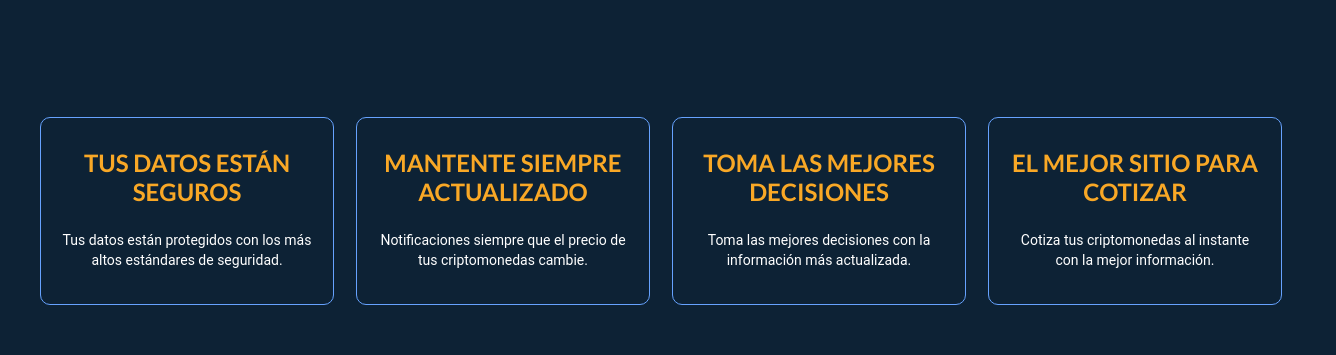
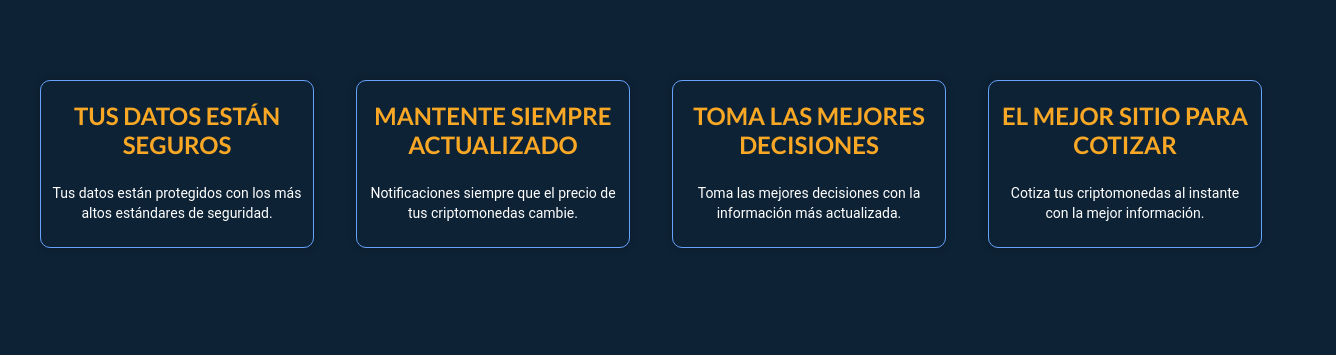
Before and after one commit to OscarVarelaGallardo/cotizadorBitcoins, a React (Vite) app: page / in a window 1280 px wide. Shown: the part 756-1111 px from the top of the page, 1336 px wide, since content can reach past the window. Built offline with nearby package versions, Linux system fonts and the light colour scheme; no server answers.

Commit message:
responsive

```diff
--- a/src/components/Card.jsx
+++ b/src/components/Card.jsx
@@ -12,8 +12,10 @@ const Card = ({ title, description }) => {
           color: '#FFF',
           width: '100%',
           borderRadius: '10px ',
-          padding: '20px',
-          border: '1px solid #66A2FE'
+          padding: '10px',
+          border: '1px solid #66A2FE',
+          boxShadow: '0px 0px 10px rgba(0, 0, 0, 0.2)',
+          margin: '10px 0'
 
         }} >
             <h2
--- a/src/components/Layout.jsx
+++ b/src/components/Layout.jsx
@@ -115,7 +115,7 @@ const Headers = styled.div`
 
 const Container = styled.div`
     display: flex;
-    justify-content: space-between;
+    justify-content: flex-end;
     margin: 10px 0 10px 0;
     @media (min-width: 375px) {
         margin: 20px 0 20px 0;
--- a/src/components/Notification.jsx
+++ b/src/components/Notification.jsx
@@ -1,7 +1,7 @@
 import { ToastContainer, toast } from 'react-toastify'
 import 'react-toastify/dist/ReactToastify.css'
-const Notification = ({ children }) => {
-  const notify = () => toast(children)
+const Notification = (children) => {
+  const notify = () => toast(children.title)
   return (
       <div>
           <button onClick={notify}>Notify!</button>
--- a/src/styles/IndexStyles.js
+++ b/src/styles/IndexStyles.js
@@ -86,12 +86,34 @@ const Contenedor = styled.div`
       padding: 0 2rem;
   }
 
+  @media (min-width: 768px) {
+    display: grid;
+    grid-template-columns: repeat(2, 1fr);
+    column-gap: 2rem;
+    max-width: 50rem;
+  }
+
   @media (min-width: 992px) {
     display: grid;
     grid-template-columns: repeat(2, 1fr);
     column-gap: 2rem;
+      max-width: 60rem;
+  }
+  @media (min-width: 1200px) {
+    display: grid;
+    grid-template-columns: repeat(2, 1fr);
+    column-gap: 2rem;
+      max-width: 70rem;
+  }
+  @media (min-width: 1600px) {
+    display: grid;
+    grid-template-columns: repeat(2, 1fr);
+    column-gap: 2rem;
+
       max-width: 100rem;
   }
+
+
 
 `
 const Imagen = styled.img`
@@ -140,7 +162,6 @@ const ContainerCards = styled.div`
   grid-template-columns: repeat(1, 1fr);
   column-gap: 2rem;
   max-width: 320px;
-  padding: 0 2rem;
   margin: 0 auto;
   margin-bottom: 10rem;
   margin-top: 5rem;
@@ -152,6 +173,13 @@ const ContainerCards = styled.div`
     margin: 0 auto;
     margin-top: 5rem;
 
+    @media (min-width: 768px) {
+    display: grid;
+    grid-template-columns: repeat(2, 1fr);
+    column-gap: 5rem;
+   max-width: 50rem;
+
+    }
 
 
   }
@@ -160,7 +188,7 @@ const ContainerCards = styled.div`
     display: grid;
     grid-template-columns: repeat(4, 1fr);
     column-gap: 4rem;
-      max-width: 100rem;
+    max-width: 1200px;
   }
 `
 const ContainerPlanes = styled.div`
--- a/src/views/Index.jsx
+++ b/src/views/Index.jsx
@@ -53,7 +53,6 @@ const Index = () => {
     <>
       <Notification title='¡Bienvenido!'/>
       <Contenedor>
-
         <Imagen
           src={ImagenCripto}
           alt="imagenes criptomonedas"
```
